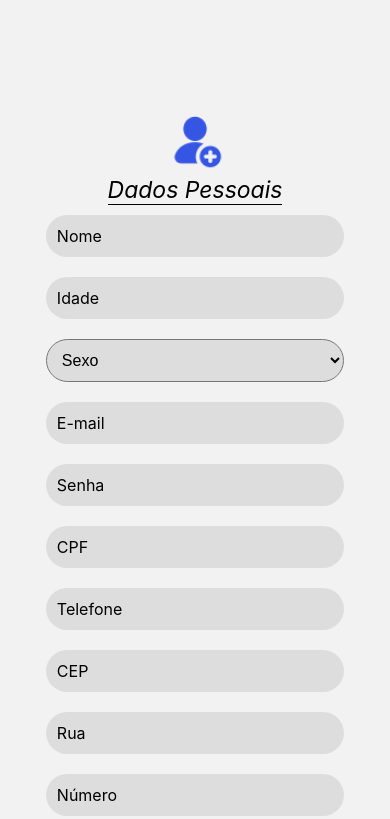
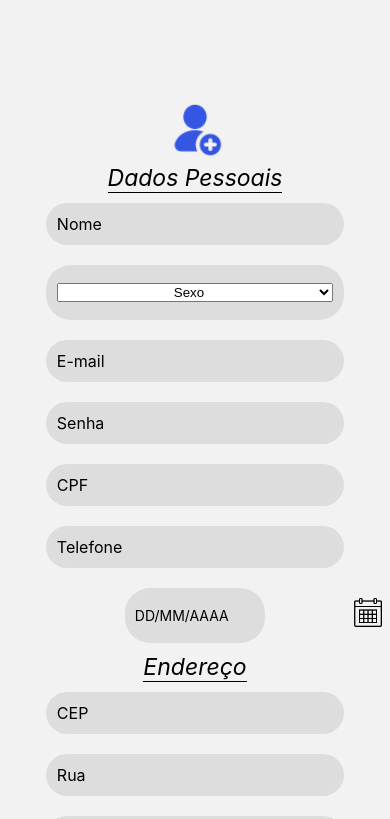
Before and after one commit to JeanLuccaZampieri/ProjetoVI, a React Native app: screen /CadastroUsuario in a window 390 px wide. Shown: the top 819 px of the page. Built offline with nearby package versions, Linux system fonts and the light colour scheme.

Commit message:
modified:   src/pages/cadastroUsuario/Index.js

```diff
--- a/src/pages/cadastroUsuario/Index.js
+++ b/src/pages/cadastroUsuario/Index.js
@@ -129,19 +129,14 @@
                             setUsuario((prevState) => ({ ...prevState, nome: texto }))
                         }
                     />
-                    <TextInput
-                        style={style.input}
-                        placeholder="Idade"
-                        keyboardType="numeric"
-                        value={usuario.idade}
-                        onChangeText={handleAgeChange}
-                    />
+
+                    <View style={[style.input, { borderRadius: 25, overflow: 'hidden', justifyContent: 'center' }]}>
                         <Picker
                             selectedValue={usuario.sexo}
                             onValueChange={(itemValue) =>
                                 setUsuario((prevState) => ({ ...prevState, sexo: itemValue }))
                             }
-                        style={style.input}
+                            style={{ color: "black", textAlign: 'center', width: '100%' }} // Centralizar o texto
                         >
                             <Picker.Item label="Sexo" value="default" />
                             <Picker.Item label="Masculino" value="M" />
@@ -149,6 +144,7 @@
                             <Picker.Item label="Outro" value="O" />
                             <Picker.Item label="Prefiro não informar" value="N" />
                         </Picker>
+                    </View>
                     <TextInput
                         style={style.input}
                         placeholder="E-mail"
@@ -178,6 +174,33 @@
                             setUsuario((prevState) => ({ ...prevState, telefone: texto }))
                         }
                     />
+
+                    <View style={style.inputData}>
+                        <TextInput
+                            style={style.inputDataText}
+                            value={formattedDate}
+                            editable={true}
+                            placeholder="DD/MM/AAAA"
+                        />
+                        <TouchableOpacity onPress={showDatepicker}>
+                            <Image
+                                source={require("../../img/calendario50.png")}
+                                style={{ width: 30, height: 30 }}
+                            />
+                        </TouchableOpacity>
+                        {show && (
+                            <DateTimePicker
+                                testID="dateTimePicker"
+                                value={date}
+                                mode={mode}
+                                is24Hour={true}
+                                display="default"
+                                onChange={handleDateChange}
+                            />
+                        )}
+                    </View>
+
+                    <Text style={style.textoEndereço}>Endereço</Text>
                     <TextInput
                         style={style.input}
                         placeholder="CEP"
@@ -208,7 +231,10 @@
                     />
 
 
+                    <View style={{ margin: 10 }}>
                         <Button title="Registrar" onPress={handleRegister} />
+                    </View>
+
                 </View>
             </View>
         </ScrollView>
```
Lines whose indentation alone changed are shown as unchanged.
